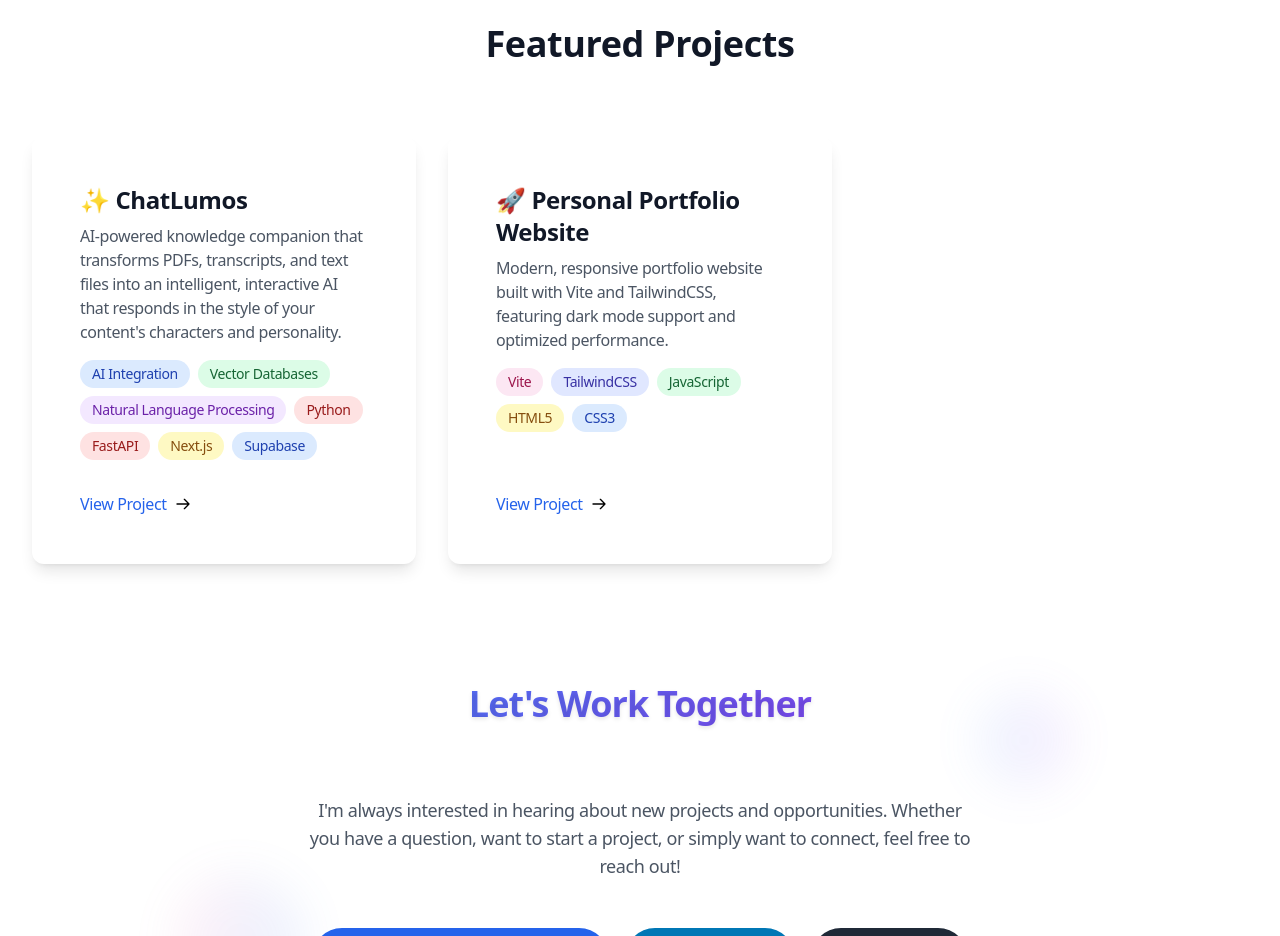
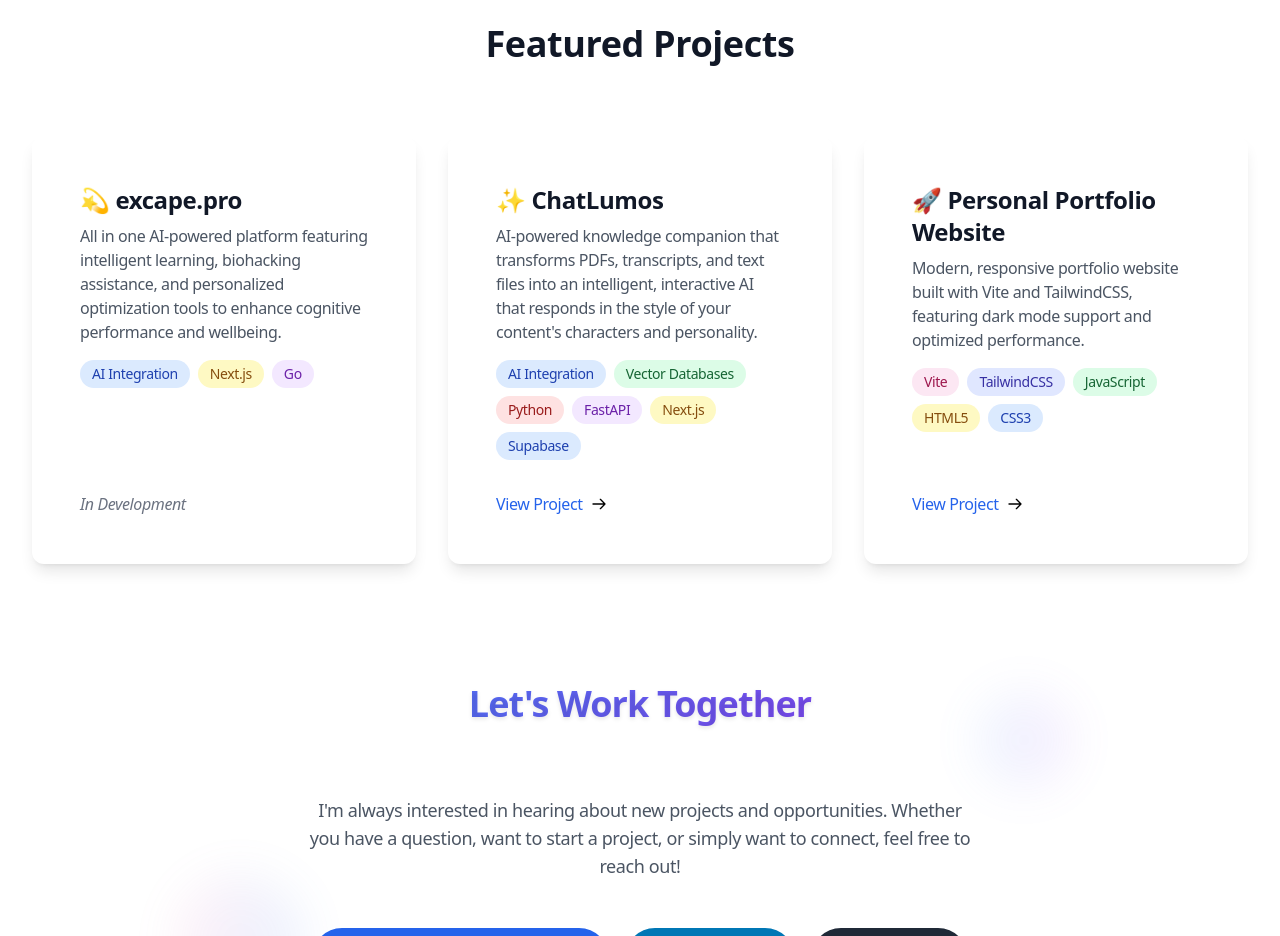
Before and after one commit to excap3r/jakubsladek.cz, a website built with Vite: page index.html in a window 1280 px wide. Shown: the part 3020-3956 px from the top of the page. Built offline with nearby package versions, Linux system fonts and the light colour scheme.

Commit message:
feat(index.html): add excape.pro project card and update tags
Add a new project card for excape.pro in the Featured Projects section and update the technology tags for the existing project card to maintain consistency and clarity

```diff
--- a/index.html
+++ b/index.html
@@ -389,14 +389,33 @@
                         <div class="flex-grow">
                             <h3
                                 class="text-xl sm:text-xl md:text-2xl font-semibold text-gray-900 dark:text-white mb-2 group-hover:text-blue-600 dark:group-hover:text-blue-400 transition-colors">
+                                💫 excape.pro</h3>
+                            <p class="text-gray-600 dark:text-gray-300 mb-4">All in one AI-powered platform featuring intelligent learning, biohacking assistance, and personalized optimization tools to enhance cognitive performance and wellbeing.</p>
+                            <div class="flex flex-wrap gap-2 mb-4">
+                                <span class="experience-tag tag-blue">AI Integration</span>
+                                <span class="experience-tag tag-yellow">Next.js</span>
+                                <span class="experience-tag tag-purple">Go</span>
+                            </div>
+                        </div>
+                        <div class="mt-auto pt-4">
+                            <span class="inline-flex items-center text-gray-500 dark:text-gray-400 italic">
+                                In Development
+                            </span>
+                        </div>
+                    </div>
+                </article>
+                <article class="card-base group overflow-hidden flex flex-col h-full">
+                    <div class="p-6 flex flex-col h-full">
+                        <div class="flex-grow">
+                            <h3
+                                class="text-xl sm:text-xl md:text-2xl font-semibold text-gray-900 dark:text-white mb-2 group-hover:text-blue-600 dark:group-hover:text-blue-400 transition-colors">
                                 ✨ ChatLumos</h3>
                             <p class="text-gray-600 dark:text-gray-300 mb-4">AI-powered knowledge companion that transforms PDFs, transcripts, and text files into an intelligent, interactive AI that responds in the style of your content's characters and personality.</p>
                             <div class="flex flex-wrap gap-2 mb-4">
                                 <span class="experience-tag tag-blue">AI Integration</span>
                                 <span class="experience-tag tag-green">Vector Databases</span>
-                                <span class="experience-tag tag-purple">Natural Language Processing</span>
                                 <span class="experience-tag tag-red">Python</span>
-                                <span class="experience-tag tag-red">FastAPI</span>
+                                <span class="experience-tag tag-purple">FastAPI</span>
                                 <span class="experience-tag tag-yellow">Next.js</span>
                                 <span class="experience-tag tag-blue">Supabase</span>
                             </div>
```
